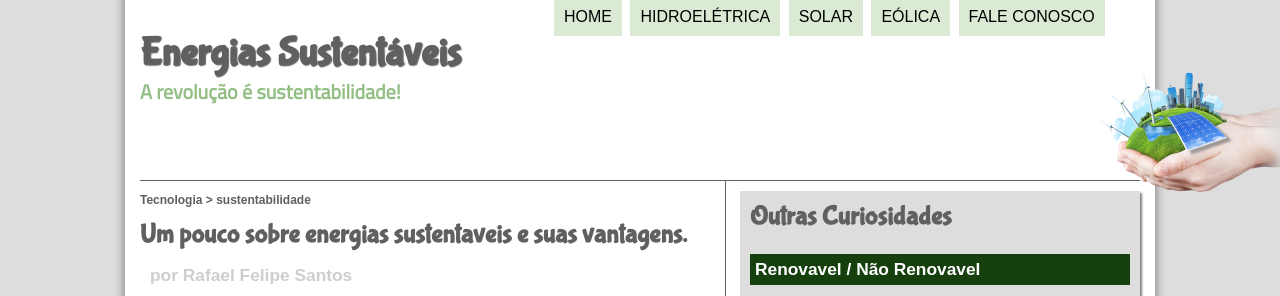
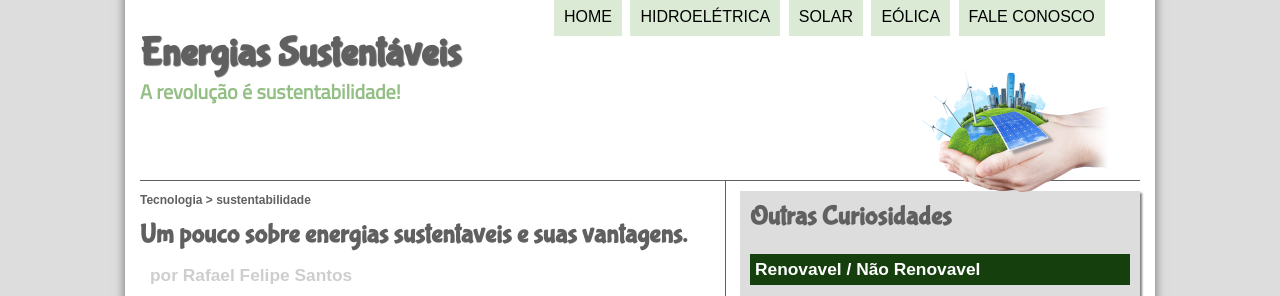
Before and after one commit to rafasampaio10/ProjectAPS1, a plain HTML site: page APS/index.html in a window 1280 px wide. Shown: the top 296 px of the page. Drawn offline with Linux system fonts and the light colour scheme; grey boxes are pictures that could not be loaded; a script that the page names is missing.

Commit message:
Update estilo.css

```diff
--- a/APS/_css/estilo.css
+++ b/APS/_css/estilo.css
@@ -36,7 +36,7 @@ a:hover {
 /* Cabeçalho */
 header#cabecalho img#icone{
     position: absolute;
-    left: 1100px;
+    left: 72%;
     top: 70px;
 }
 
```
